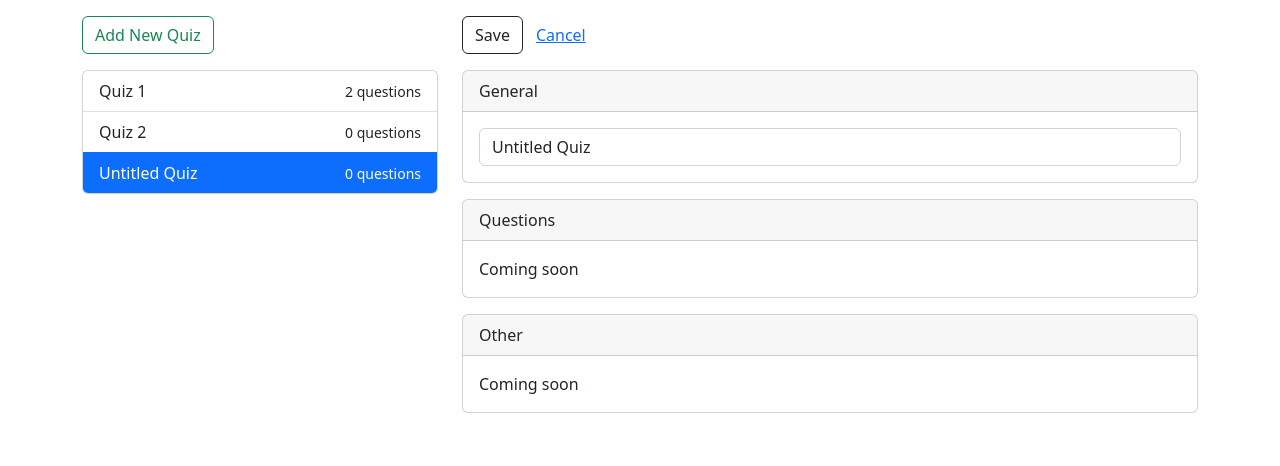
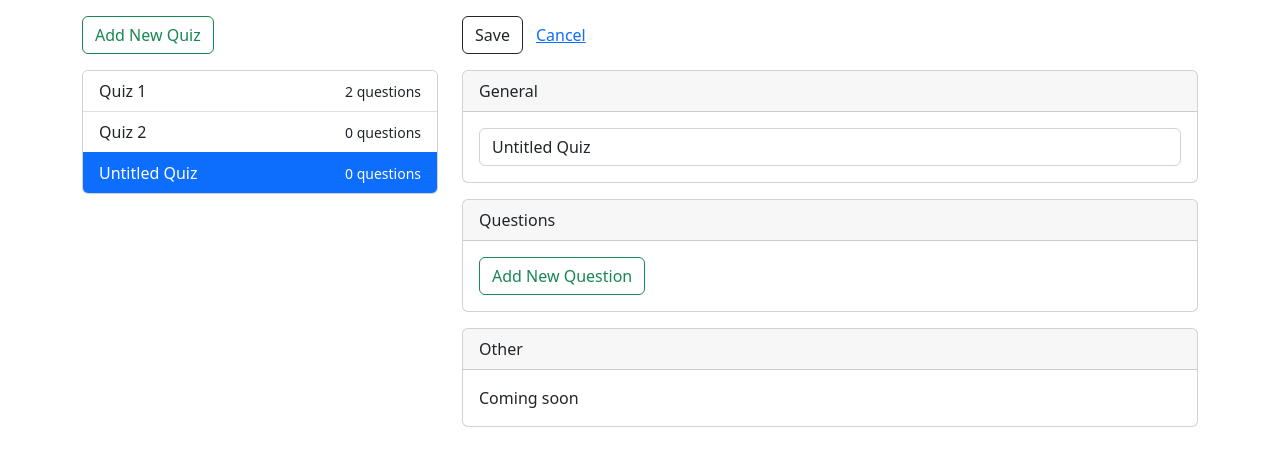
Before and after one commit to bottleinamessage/quiz-editor, an Angular app: page / in a window 1280 px wide. Both pictures are taken after a click on the button "Add New Quiz". Shown: the top 466 px of the page. Built offline with nearby package versions, Linux system fonts and the light colour scheme.

Commit message:
Question editing working...
Front modeling is neat ! ! !

```diff
--- a/src/app/app.component.html
+++ b/src/app/app.component.html
@@ -52,7 +52,32 @@
           Questions
         </div>
         <div class="card-body">
-          Coming soon
+          <button
+            class="btn btn-outline-success"
+            (click)="addNewQuestion()"
+          >
+            Add New Question
+          </button>
+          <div
+            class="row mt-3"
+            *ngFor="let question of selectedQuiz.quizQuestions"
+          >
+            <div class="col-md-10">
+              <input
+                type="text"
+                [(ngModel)]="question.questionName"
+                class="form-control"
+              />
+            </div>
+            <div class="col-md-2">
+              <button
+                class="btn btn-link text-danger"
+                (click)="removeQuestion(question)"
+              >
+                Remove
+              </button>
+            </div>
+          </div>
         </div>
       </div>
       <div class="card mt-3">
--- a/src/app/app.component.ts
+++ b/src/app/app.component.ts
@@ -60,4 +60,22 @@ export class AppComponent implements OnInit {
 
     this.selectQuiz(newQuiz);
   };
+
+  addNewQuestion = () => {
+
+    if (this.selectedQuiz) {
+      this.selectedQuiz.quizQuestions = [
+        ...this.selectedQuiz.quizQuestions
+        , {
+          questionName: "Untitled Question"
+        }
+      ];
+    }
+  };
+
+  removeQuestion = (questionToRemove: QuestionDisplay) => {
+    if (this.selectedQuiz) {
+      this.selectedQuiz.quizQuestions = this.selectedQuiz.quizQuestions.filter(x => x !== questionToRemove);
+    }
+  };
 }
```
